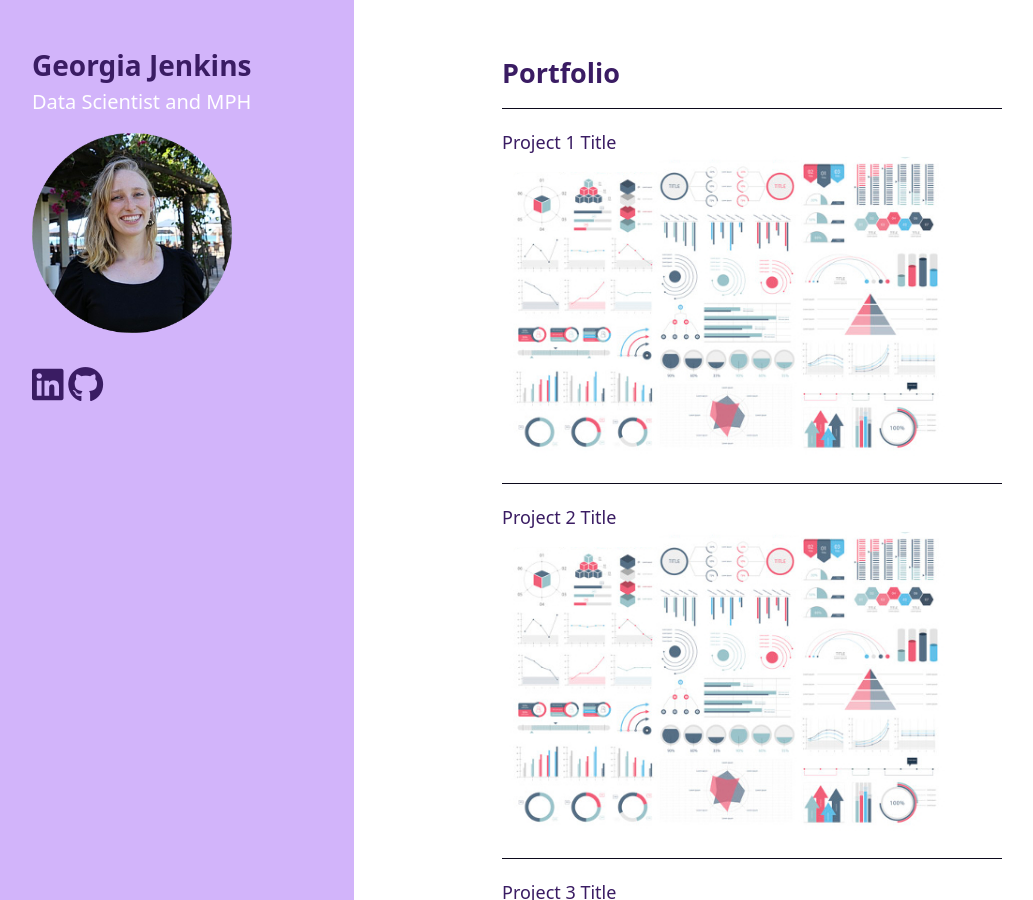
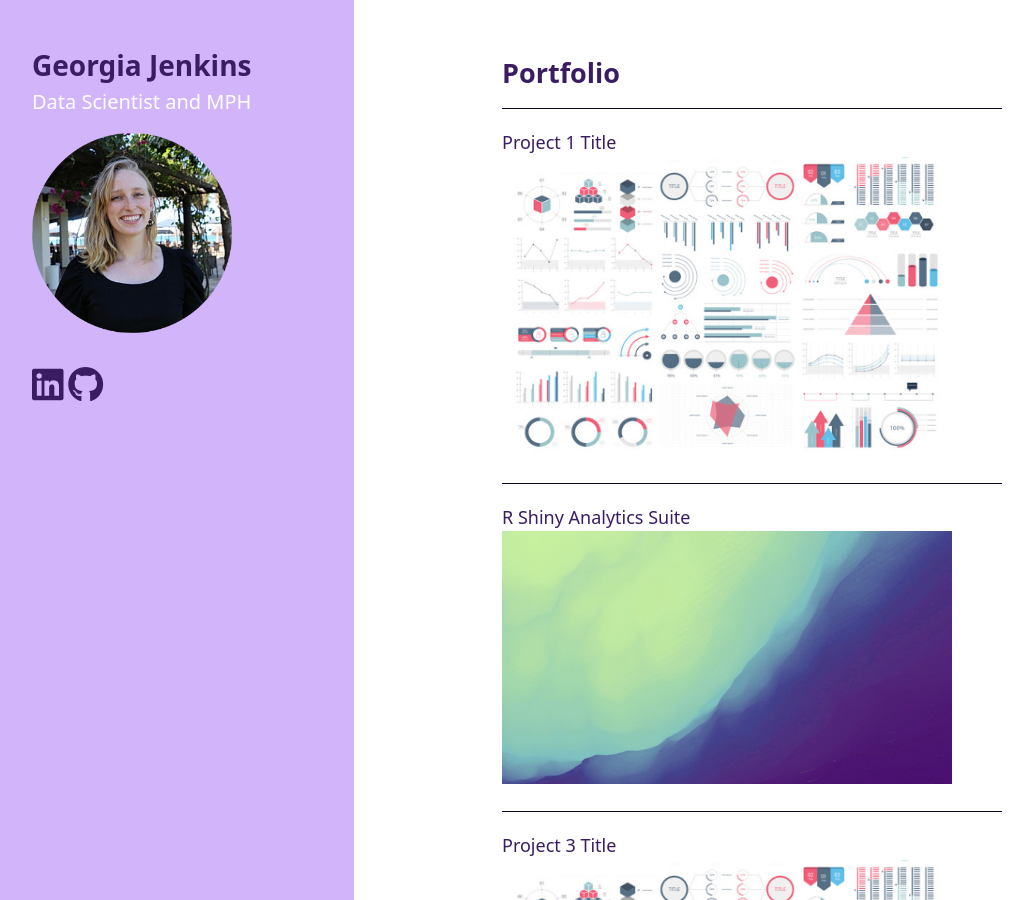
Before and after one commit to geojenk/geojenk.github.io, a Jekyll site: the page built from index.md, in a window 1280 px wide and 900 px high. Shown: the whole window, without its empty margins (68-1101 px from the left). Built offline with Jekyll 4.4.1, drawn with Linux system fonts in a browser that asks for light colours; our own code applies the rules of GitHub Pages for plain Markdown files; a script that is not in the unit is left out.

Commit message:
add analytics suite pic

```diff
--- a/index.md
+++ b/index.md
@@ -5,8 +5,8 @@
 <img src="images/dummy_thumbnail.jpg?raw=true"/>
 
 ---
-[Project 2 Title](/pdf/sample_presentation.pdf)
-<img src="images/dummy_thumbnail.jpg?raw=true"/>
+[R Shiny Analytics Suite](/pdf/sample_presentation.pdf)
+<img src="images/analytics_suite.jpg?raw=true"/>
 
 ---
 [Project 3 Title](http://example.com/)
```
Also changed, not shown: images/analytics_suite.jpg (added).
